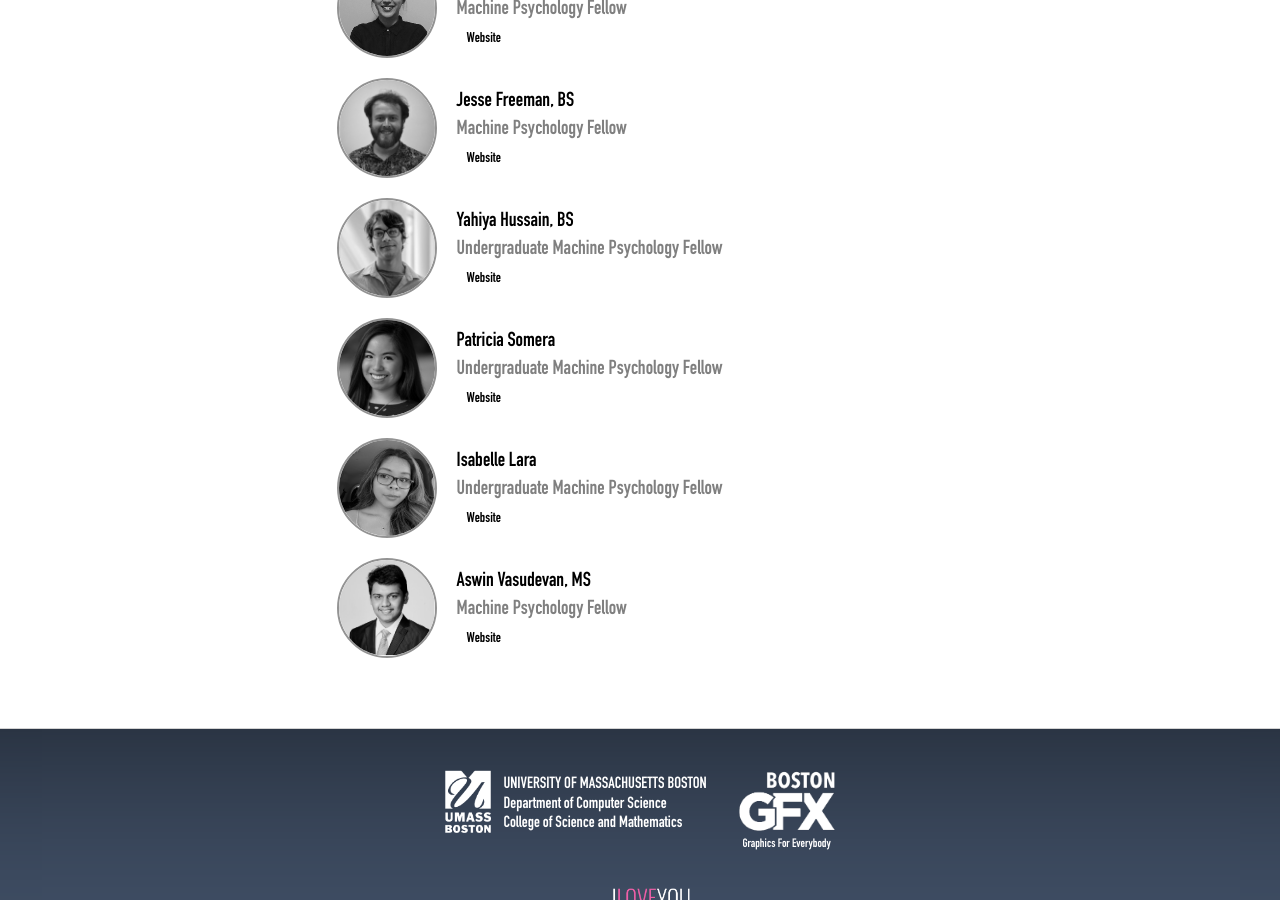
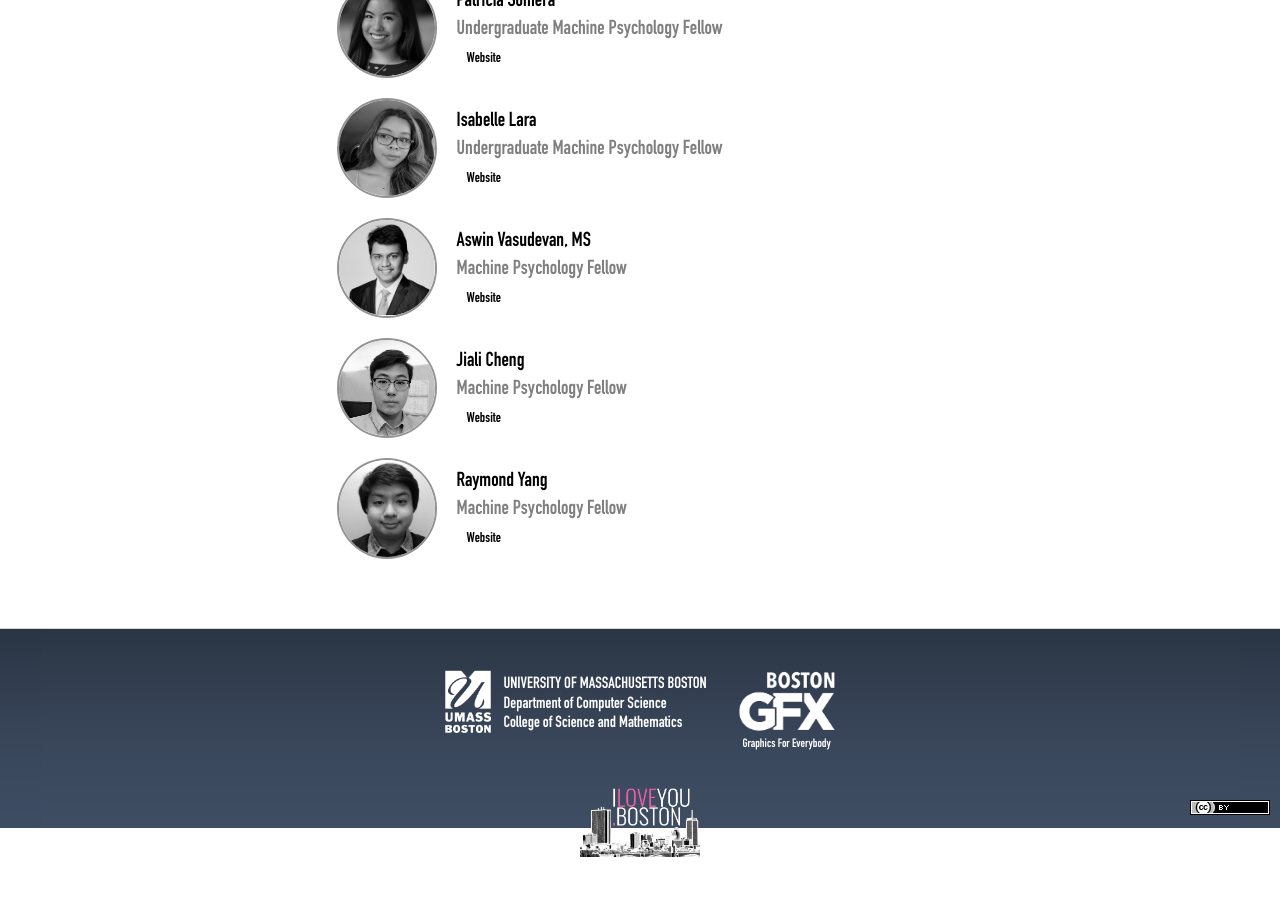
Before and after one commit to mpsych/mpsych.org, a Jekyll site: the page built from people.md, in a window 1280 px wide and 900 px high, scrolled down 2932 px. Built offline with Jekyll 4.4.1, drawn with Linux system fonts in a browser that asks for light colours; some web fonts are replaced; after the commit the page ends 3808 px from its top, so only the background shows below that; some of the changed text lies outside the part shown.

Commit message:
Move Raymond and Jiali to alumni.

```diff
--- a/people.md
+++ b/people.md
@@ -65,31 +65,6 @@ permalink: /people
   </div>
 </div>
 
-<div class="person">
-  <img src="/people/cheng.png">
-  <div class="caption">
-    Jiali Cheng<br>
-    <span class="role">Machine Psychology Fellow</span><br>
-    <div class="icons gray" style="font-size:14px;margin-left:10px">
-      <a href="https://www.linkedin.com/in/jiali-cheng-67056b14a/" target="_blank"><span class="icon-linkedin2 tooltip"><span class="tooltiptext">LinkedIn</span></span></a>
-      <a href="https://github.com/chengjiali" target="_blank"><span class="icon-github tooltip"><span class="tooltiptext">GitHub</span></span></a>
-      <a href="mailto:REPLACE_WITH_LASTNAME@mpsych.org" target="_blank"><span class="icon-email tooltip"><span class="tooltiptext">E-Mail</span></span></a>
-    </div>
-  </div>
-</div>
-
-<div class="person">
-  <img src="/people/RYang.jpg">
-  <div class="caption">
-    Raymond Yang<br>
-    <span class="role">Machine Psychology Fellow</span><br>
-    <div class="icons gray" style="font-size:14px;margin-left:10px">
-      <a href="https://www.linkedin.com/in/raymond-yang-913b64152/" target="_blank"><span class="icon-linkedin2 tooltip"><span class="tooltiptext">LinkedIn</span></span></a>
-      <a href="https://github.com/YangRyRay" target="_blank"><span class="icon-github tooltip"><span class="tooltiptext">GitHub</span></span></a>
-      <a href="mailto:REPLACE_WITH_FIRSTNAME@mpsych.org" target="_blank"><span class="icon-email tooltip"><span class="tooltiptext">E-Mail</span></span></a>
-  </div>
-  </div>
-</div>
 
 <div class="person">
   <img src="/people/goyal.jpg">
@@ -299,3 +274,25 @@ permalink: /people
     </span>
   </div>
 </div>
+
+<div class="alumni">
+  <img src="/people/alumni/cheng.png">
+  <div class="caption">
+    Jiali Cheng<br>
+    <span class="role">Machine Psychology Fellow</span><br>
+    <span class="links">
+      <a class="cleanlink" href="https://www.linkedin.com/in/jiali-cheng-67056b14a/">Website</a>
+    </span>
+  </div>
+</div>
+
+<div class="alumni">
+  <img src="/people/alumni/ryang.jpg">
+  <div class="caption">
+    Raymond Yang<br>
+    <span class="role">Machine Psychology Fellow</span><br>
+    <span class="links">
+      <a class="cleanlink" href="https://www.linkedin.com/in/raymond-yang-913b64152/">Website</a>
+    </span>
+  </div>
+</div>
```
Also changed, not shown: people/alumni/cheng.png (renamed from people/cheng.png), people/alumni/ryang.jpg (renamed from people/RYang.jpg).
